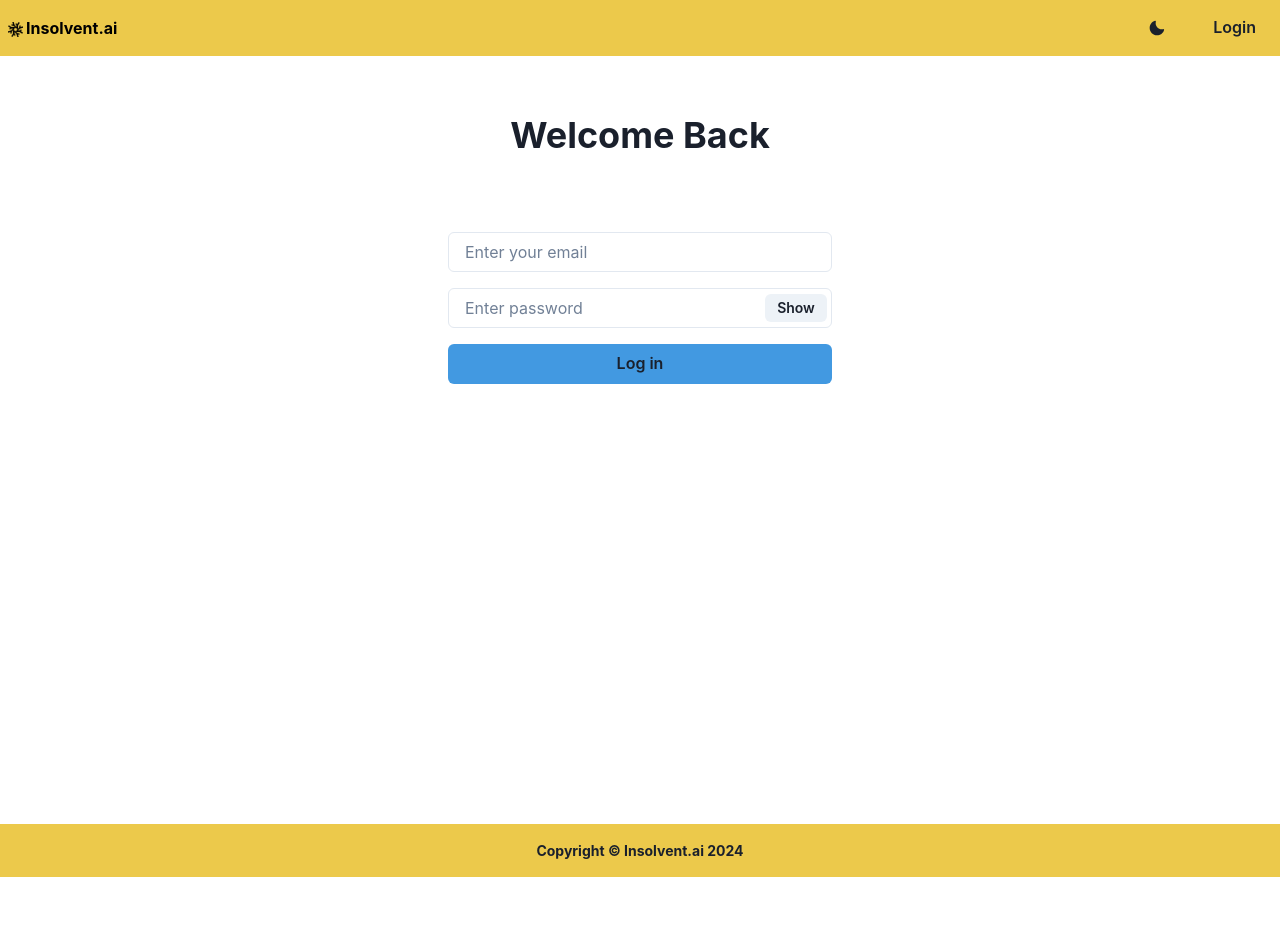
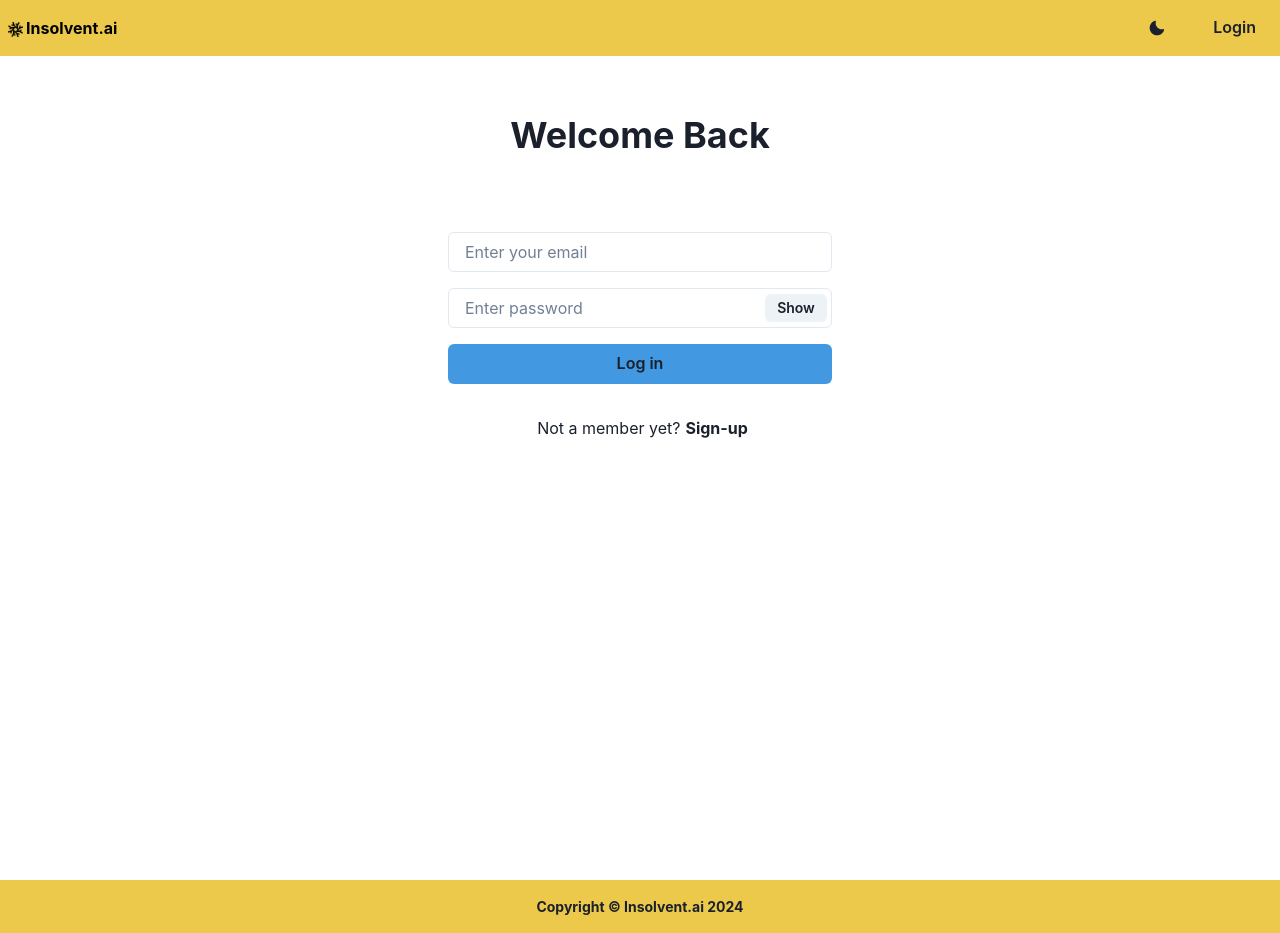
Before and after one commit to reeceeric82/insolvent-frontend, a Next.js app: page /login in a window 1280 px wide. Before the commit the page ends 877 px from the top, so only its background shows below. Built offline with nearby package versions, Linux system fonts and the light colour scheme.

Commit message:
Modified - Create link to login page

```diff
--- a/src/components/Navbar.jsx
+++ b/src/components/Navbar.jsx
@@ -46,11 +46,13 @@ const Navbar = ({ isLoggedIn, onLogin, onLogout }) => {
                             variant='ghost'
                         >Logout</Button>
                     ) : (
-                        <Button
-                            aria-label='login'
-                            onClick={onLogin}
-                            variant='ghost'
-                        >Login</Button>
+                        <Link as={NextLink} href="/login">
+                            <Button
+                                aria-label='login'
+                                onClick={onLogin}
+                                variant='ghost'
+                            >Login</Button>
+                        </Link>
                     )
                     }
                 </Flex>
--- a/src/pages/login.js
+++ b/src/pages/login.js
@@ -1,7 +1,8 @@
 import Layout from "@/components/Layout";
 import Footer from "@/components/Footer";
 import PasswordInput from "@/components/Password";
-import { Box, Button, Center, FormControl, Heading, Input, useColorMode } from "@chakra-ui/react";
+import NextLink from 'next/link';
+import { Box, Button, Center, FormControl, Heading, Input, Link, Text, useColorMode } from "@chakra-ui/react";
 
 const Login = () => {
     const { colorMode } = useColorMode();
@@ -32,6 +33,10 @@ const Login = () => {
                         </Box>
                     </Center>
                 </Box>
+                <Center mt='2rem'>
+                    <Text px='5px'>Not a member yet?</Text>
+                    <Link as={NextLink} href="/signup" fontWeight='bold'>Sign-up</Link>
+                </Center>
                 <Box height='55vh'></Box>
                 <Footer />
             </Layout>
```
